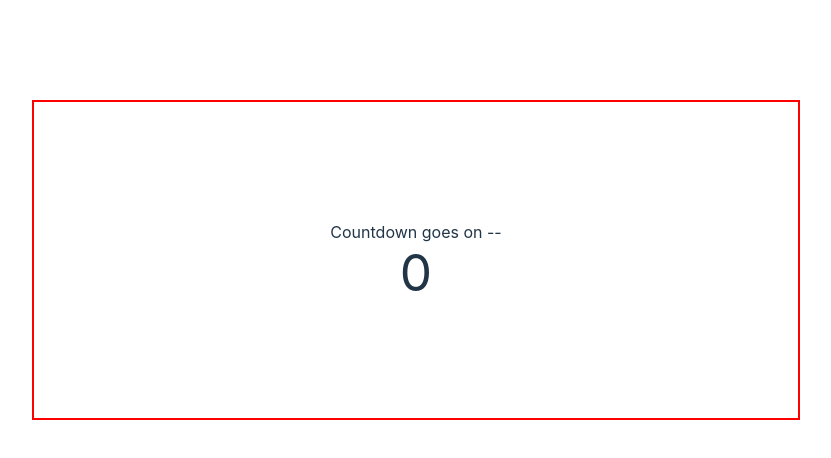
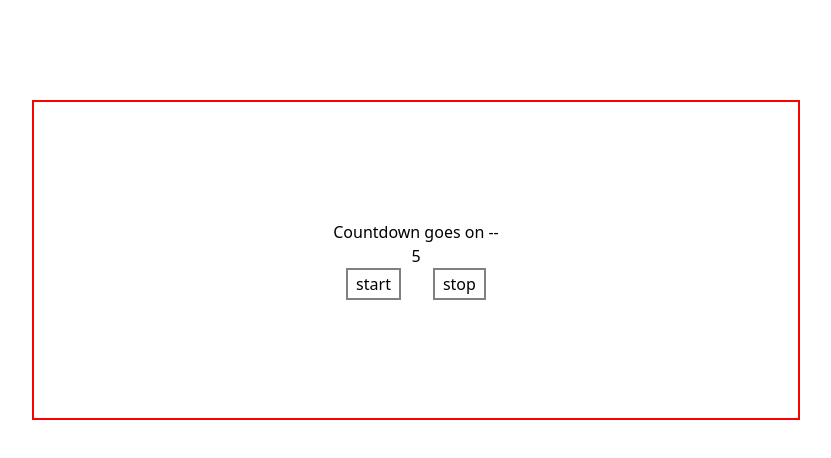
Before and after one commit to Om-Shankar-191019/react-interview, a React (Vite) app: page / in a window 1280 px wide. Shown: the top 458 px of the page, without its empty margins (224-1055 px from the left). Built offline with nearby package versions, Linux system fonts and the light colour scheme.

Commit message:
countdown - basic start stop timer button

```diff
--- a/src/components/Countdown timer/CountdownTimer.jsx
+++ b/src/components/Countdown timer/CountdownTimer.jsx
@@ -5,7 +5,8 @@ const CountDownTimer = () => {
   const [second, setSecond] = useState(5);
   const intervalRef = useRef(null);
 
-  useEffect(() => {
+  function startInterval() {
+    if (intervalRef.current === null) {
       intervalRef.current = setInterval(() => {
         setSecond((prev) => {
           if (prev < 1) {
@@ -15,6 +16,15 @@ const CountDownTimer = () => {
           return prev - 1;
         });
       }, 1000);
+    }
+  }
+
+  function stopInterval() {
+    clearInterval(intervalRef.current);
+    intervalRef.current = null;
+  }
+
+  useEffect(() => {
     return () => clearInterval(intervalRef.current);
   }, []);
   return (
@@ -22,6 +32,14 @@ const CountDownTimer = () => {
       <div className="timer-wrapper">
         <h2>Countdown goes on --</h2>
         <h1>{second}</h1>
+        <div className="flex space-x-8">
+          <button className="btn" onClick={startInterval}>
+            start
+          </button>
+          <button className="btn" onClick={stopInterval}>
+            stop
+          </button>
+        </div>
       </div>
     </div>
   );
--- a/src/components/Countdown timer/style.css
+++ b/src/components/Countdown timer/style.css
@@ -16,3 +16,9 @@
     align-items: center;
     justify-content: center;
 }
+
+.btn{
+    border:2px solid gray;
+    padding:2px 8px;
+
+}
--- a/src/index.css
+++ b/src/index.css
@@ -1,7 +1,7 @@
 @tailwind base;
 @tailwind components;
 @tailwind utilities;
-
+/*
 :root {
   font-family: Inter, system-ui, Avenir, Helvetica, Arial, sans-serif;
   line-height: 1.5;
@@ -69,4 +69,4 @@ button:focus-visible {
   button {
     background-color: #f9f9f9;
   }
-}
+} */
```
Lines whose indentation alone changed are shown as unchanged.
